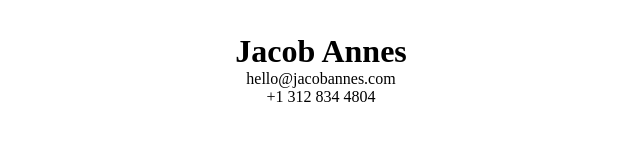
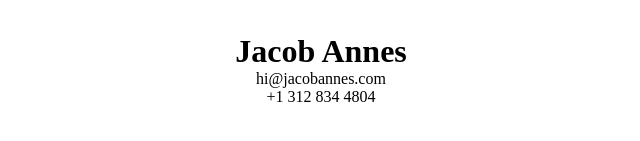
Before and after one commit to jacann/personal-website, a plain HTML site: page index.html in a window 1280 px wide. Shown: the part 251-392 px from the top of the page, 319-959 px from the left. Drawn offline with Linux system fonts and the light colour scheme.

Commit message:
email hello to hi

```diff
--- a/index.html
+++ b/index.html
@@ -38,7 +38,7 @@
     <main>
       <h1>Jacob Annes</h1>
       <br>
-      <a href="mailto:hello@jacobannes.com" title="hello@jacobannes.com">hello@jacobannes.com</a>
+      <a href="mailto:hi@jacobannes.com" title="hi@jacobannes.com">hi@jacobannes.com</a>
       <br>
       <a href="tel:+13128344804" title="+1 312 834 4804">+1 312 834 4804</a>
     </main>
```
